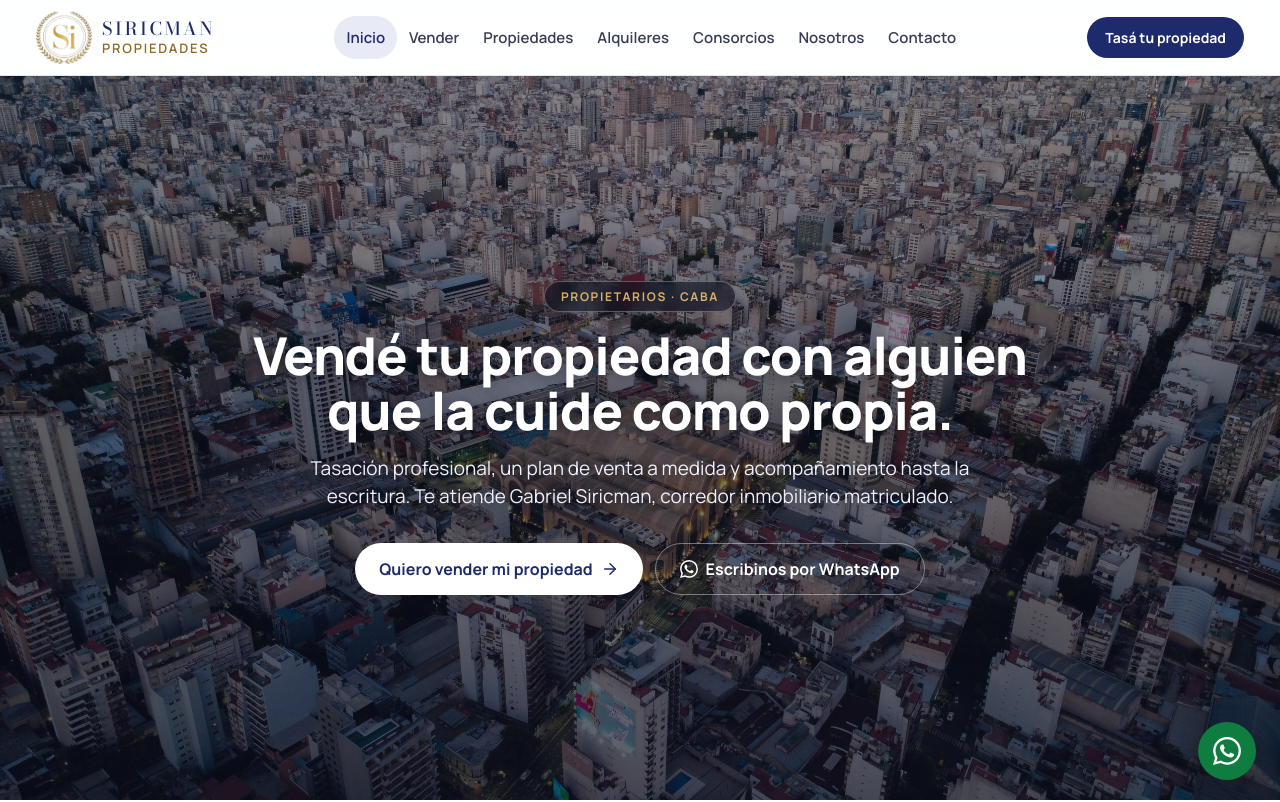
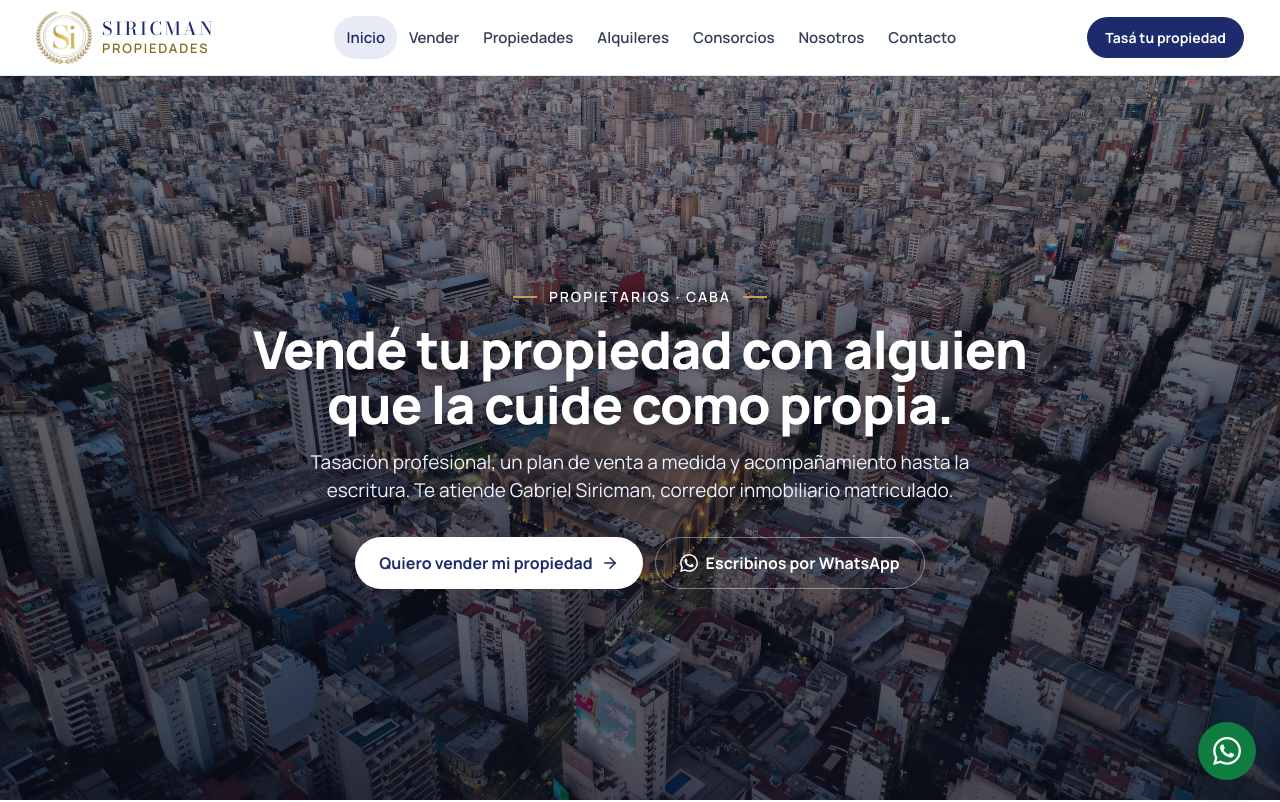
Before and after one commit to skywarddigitalsolutions/siricmanpropiedades, a Next.js app: page / in a window 1280 px wide. Shown: the top 802 px of the page. Built offline with nearby package versions, Linux system fonts and the light colour scheme; no server answers.

Commit message:
style(site): white hero eyebrow with gold hairlines instead of a pill

```diff
--- a/src/components/site/home/OwnerHero/OwnerHero.module.css
+++ b/src/components/site/home/OwnerHero/OwnerHero.module.css
@@ -52,19 +52,23 @@
 .eyebrow {
   display: inline-flex;
   align-items: center;
-  padding: 6px var(--space-4);
-  border: 1px solid rgba(255, 255, 255, 0.28);
-  border-radius: var(--radius-pill);
+  gap: var(--space-3);
   font-family: var(--font-body), sans-serif;
-  font-size: var(--text-xs);
-  font-weight: var(--weight-bold);
+  font-size: var(--text-sm);
+  font-weight: var(--weight-semibold);
   letter-spacing: var(--tracking-eyebrow);
   text-transform: uppercase;
-  /* Dark frosted pill so the label never gets lost in the photo. */
-  color: var(--color-gold-hover);
-  background: rgba(12, 16, 32, 0.55);
-  -webkit-backdrop-filter: blur(8px);
-  backdrop-filter: blur(8px);
+  /* White reads over any part of the photo; the gold lives in the hairlines. */
+  color: #fff;
+  text-shadow: 0 1px 10px rgba(12, 16, 32, 0.75);
+}
+
+/* Short gold hairline before the eyebrow (decorative). */
+.eyebrow::before {
+  content: "";
+  width: var(--space-6);
+  height: 2px;
+  background: var(--color-gold);
 }
 
 .title {
@@ -221,6 +225,14 @@
     text-align: center;
   }
 
+  /* Centered eyebrow: a hairline on each side keeps it balanced. */
+  .eyebrow::after {
+    content: "";
+    width: var(--space-6);
+    height: 2px;
+    background: var(--color-gold);
+  }
+
   /* Wide enough for two balanced lines at 1280 and 1440. */
   .title {
     max-width: 24ch;
```
